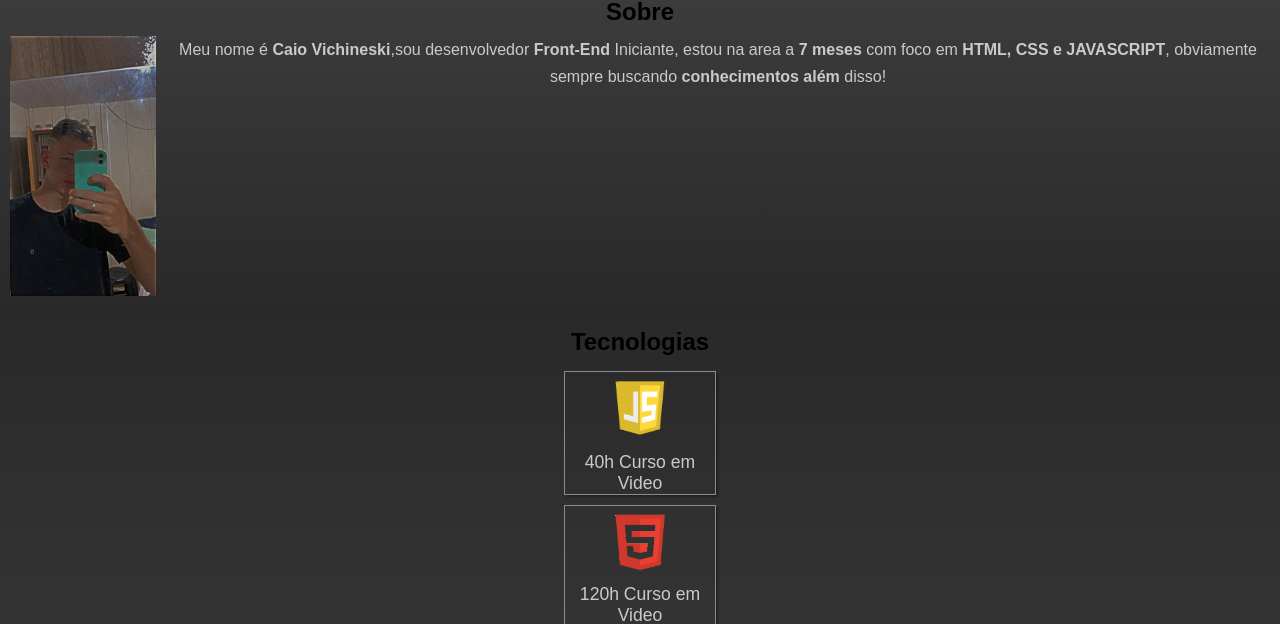
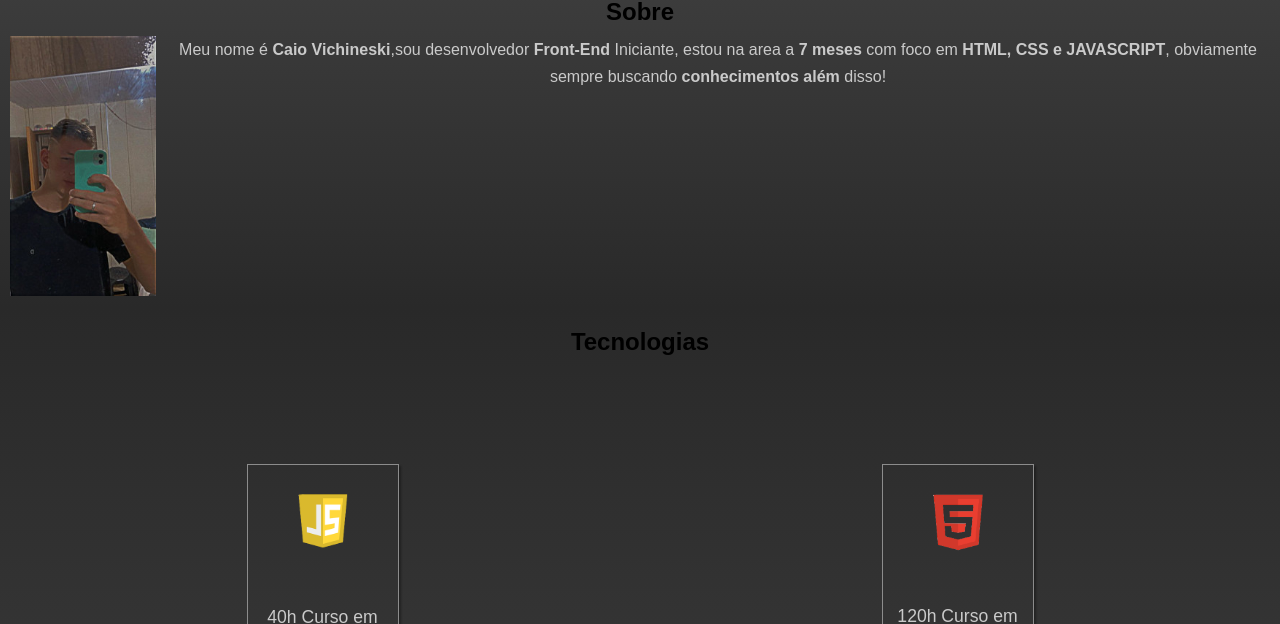
Before and after one commit to C4IO-Dev/portifolio, a plain HTML site: page index.html in a window 1280 px wide. Shown: the part 97-721 px from the top of the page. Drawn offline with Linux system fonts and the light colour scheme.

Commit message:
update sessão tecnologias

```diff
--- a/estilos/media.css
+++ b/estilos/media.css
@@ -28,6 +28,18 @@
     menu{
         flex-direction: column;
     }
+
+    /* Tecnologias */
+
+    .tecnologias {
+        display: grid;
+        justify-items: center;
+        grid-template-columns: repeat(2, 1fr);
+        gap: 10px;
+    }
+
+
+
 }
 
 @media screen and (min-width:992px) and (max-width:1200px) {
--- a/estilos/style.css
+++ b/estilos/style.css
@@ -118,14 +118,18 @@ section.sobre>article {
 /* Sessão Tecnologias */
 
 .tecnologias {
-    display: flex;
-    flex-direction: column;
-    align-items: center;
+    display: grid;
+    justify-items: center;
+    grid-template-columns: repeat(2, 1fr);
 
     padding: 10px;
-    height: 560px;
+    height: 590px;
 
     background-image: linear-gradient(#292929, #3d3d3d);
+}
+
+.tecnologias > h2 {
+    grid-column: span 2;
 }
 
 section.tecnologias>article {
```
